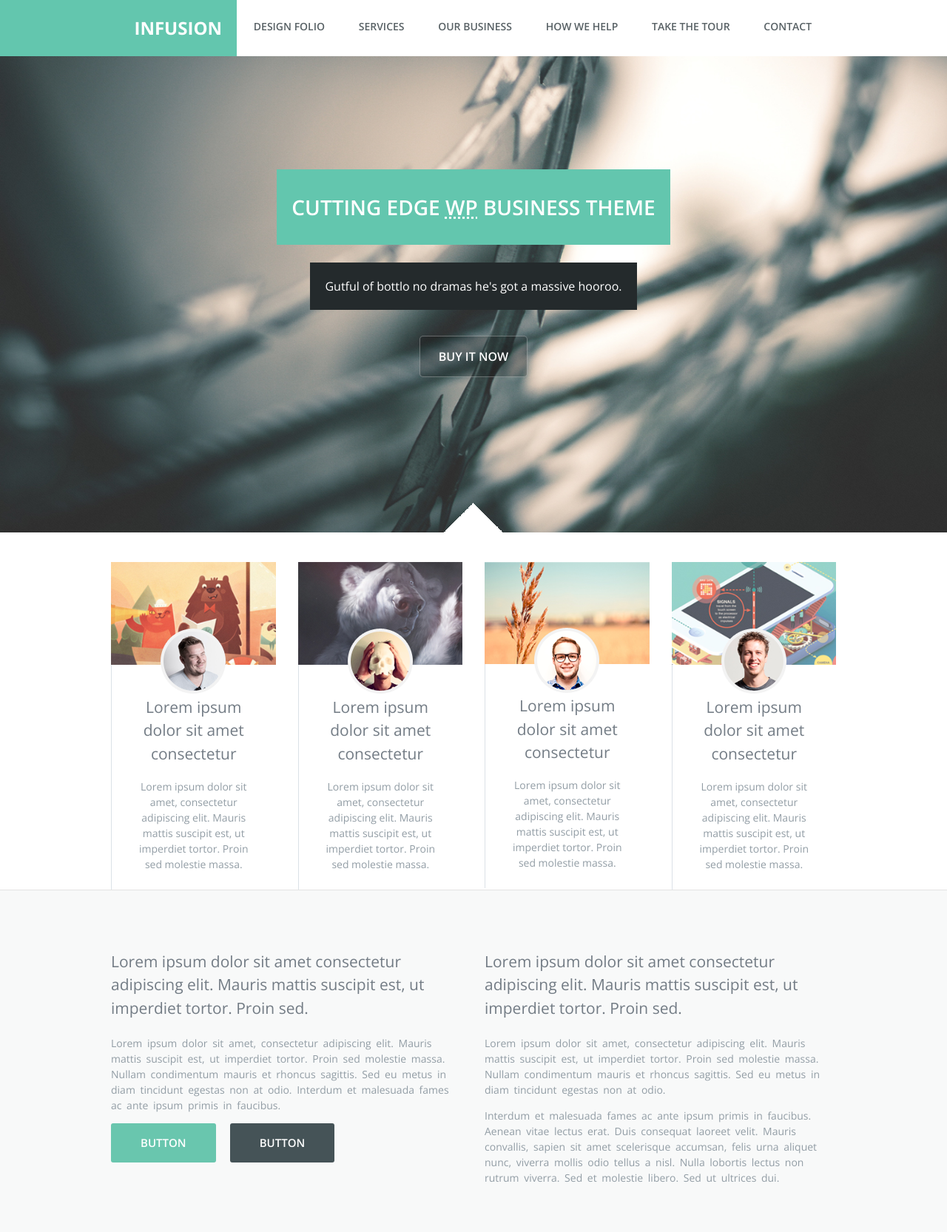
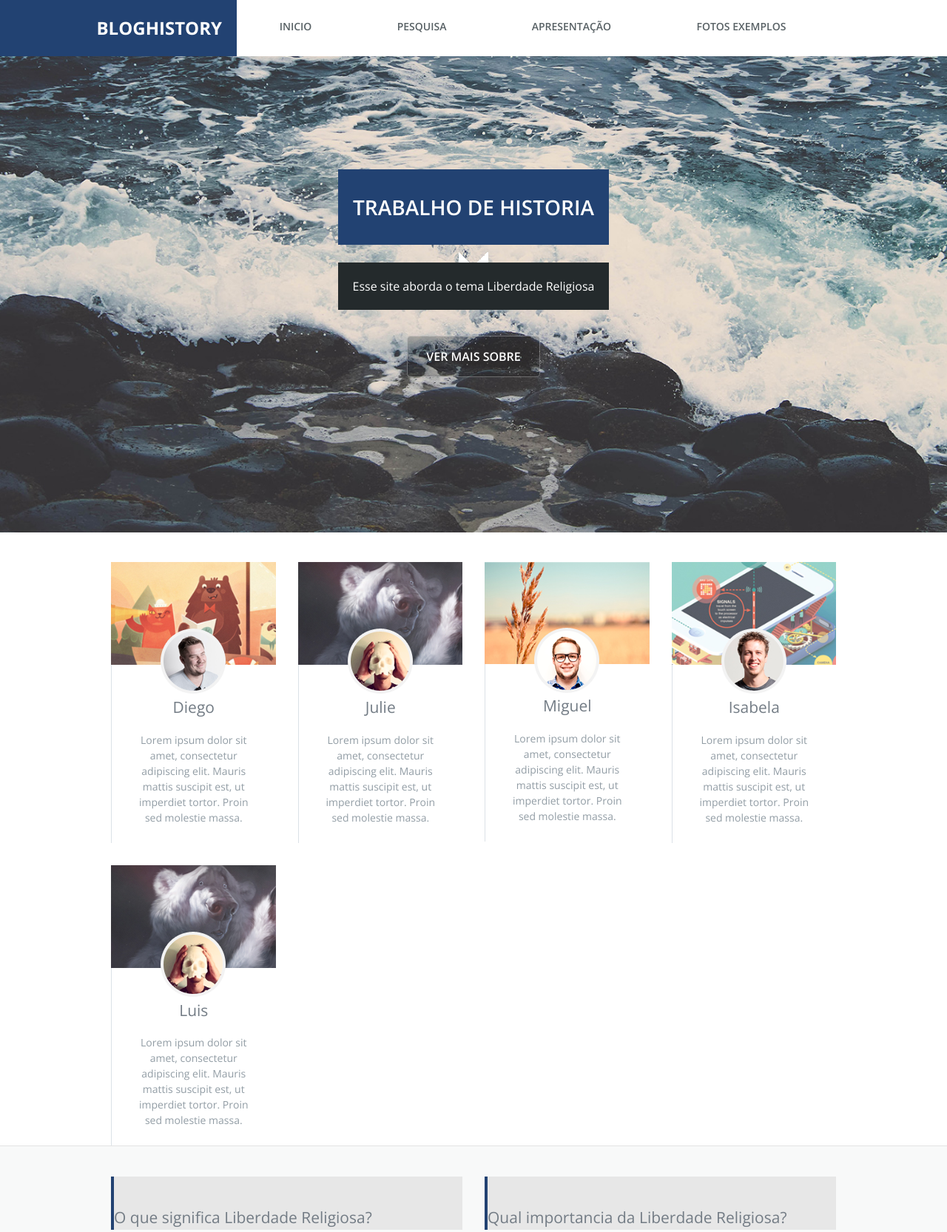
Before and after one commit to luisera2009/Testedosite, a plain HTML site: page index.html in a window 1280 px wide. Shown: the top 1666 px of the page at 74% size. Drawn offline with nearby package versions, Linux system fonts and the light colour scheme.

Commit message:
Site teste
teste do site

```diff
--- a/index.html
+++ b/index.html
@@ -20,28 +20,26 @@
     <body class="no-js">
 
         <header class="header">
-          <a href="index.html" class="logo-text">Infusion</a>
+          <a href="index.html" class="logo-text">BlogHistory</a>
 
           <button style="display: none;" class="header__btnMenu"> <i class="fas fa-bars fa-2x"></i> <span class="sr-only">Menu</span></button>
 
           <nav class="header__nav">
             <ul>
-              <li><a href="#">design folio</a></li>
-              <li><a href="#">services</a></li>
-              <li><a href="#">our business</a></li>
-              <li><a href="#">how we help</a></li>
-              <li><a href="#">take the tour</a></li>
-              <li><a href="#">contact</a></li>
+              <li><a href="#">Inicio</a></li>
+              <li><a href="#">Pesquisa</a></li>
+              <li><a href="#">Apresentação</a></li>
+              <li><a href="#">Fotos exemplos</a></li>
             </ul>
           </nav>
         </header>
 
         <section class="hero">
           <h1 class="hero__title">
-            Cutting edge <abbr title="Wordpress">WP</abbr> business theme
+            Trabalho de  Historia
           </h1>
-          <p class="hero__text">Gutful of bottlo no dramas he's got a massive hooroo.</p>
-          <a href="#" class="hero__btn">Buy it now</a>
+          <p class="hero__text">Esse site aborda o tema Liberdade Religiosa</p>
+          <a href="#" class="hero__btn">Ver mais sobre</a>
         </section>
 
         <div class="container">
@@ -54,7 +52,7 @@
                   <img src="img/teamsprite_01.png" alt="Carousel Img">
                 </div>
                 <div class="people-cards__content">
-                  <h2 class="people-cards__title">Lorem ipsum dolor sit amet consectetur</h2>
+                  <h2 class="people-cards__title">Diego</h2>
                   <p class="people-cards__text">Lorem ipsum dolor sit amet, consectetur adipiscing elit. Mauris mattis suscipit est, ut imperdiet tortor. Proin sed molestie massa.</p>
                 </div>
             </article>
@@ -67,7 +65,7 @@
                   <img src="img/teamsprite_02.png" alt="Carousel Img">
                 </div>
                 <div class="people-cards__content">
-                  <h2 class="people-cards__title">Lorem ipsum dolor sit amet consectetur</h2>
+                  <h2 class="people-cards__title">Julie</h2>
                   <p class="people-cards__text">Lorem ipsum dolor sit amet, consectetur adipiscing elit. Mauris mattis suscipit est, ut imperdiet tortor. Proin sed molestie massa.</p>
                 </div>
             </article>
@@ -80,7 +78,7 @@
                   <img src="img/teamsprite_03.png" alt="Carousel Img">
                 </div>
                 <div class="people-cards__content">
-                  <h2 class="people-cards__title">Lorem ipsum dolor sit amet consectetur</h2>
+                  <h2 class="people-cards__title">Miguel</h2>
                   <p class="people-cards__text">Lorem ipsum dolor sit amet, consectetur adipiscing elit. Mauris mattis suscipit est, ut imperdiet tortor. Proin sed molestie massa.</p>
                 </div>
             </article>
@@ -93,10 +91,22 @@
                   <img src="img/teamsprite_04.png" alt="Carousel Img">
                 </div>
                 <div class="people-cards__content">
-                  <h2 class="people-cards__title">Lorem ipsum dolor sit amet consectetur</h2>
+                  <h2 class="people-cards__title">Isabela</h2>
                   <p class="people-cards__text">Lorem ipsum dolor sit amet, consectetur adipiscing elit. Mauris mattis suscipit est, ut imperdiet tortor. Proin sed molestie massa.</p>
                 </div>
             </article>
+            <article class="people-cards__card">
+
+              <img src="img/c02.jpg" alt="Carousel Img" class="people-cards__image">
+
+              <div class="people-cards__avatar">
+                <img src="img/teamsprite_02.png" alt="Carousel Img">
+              </div>
+              <div class="people-cards__content">
+                <h2 class="people-cards__title">Luis</h2>
+                <p class="people-cards__text">Lorem ipsum dolor sit amet, consectetur adipiscing elit. Mauris mattis suscipit est, ut imperdiet tortor. Proin sed molestie massa.</p>
+              </div>
+          </article>
 
         </section>
         </div>
@@ -106,16 +116,20 @@
 
 
           <article>
-            <h3>Lorem ipsum dolor sit amet consectetur adipiscing elit. Mauris mattis suscipit est, ut imperdiet tortor. Proin sed.</h3>
-            <p>Lorem ipsum dolor sit amet, consectetur adipiscing elit. Mauris mattis suscipit est, ut imperdiet tortor. Proin sed molestie massa. Nullam condimentum mauris et rhoncus sagittis. Sed eu metus in diam tincidunt egestas non at odio. Interdum et malesuada fames ac ante ipsum primis in faucibus.</p>
-            <a href="#" class="button button-primary">BUTTON</a>
-            <a href="#" class="button button-secundary">BUTTON</a>
+            <h3>O que significa Liberdade Religiosa?</h3>
+            <p>Lorem ipsum dolor sit amet, consectetur adipiscing elit. Aliquam congue blandit pretium. Orci varius natoque penatibus et magnis dis parturient montes, nascetur ridiculus mus. Quisque vel orci id purus euismod posuere non ac magna. Maecenas euismod mollis ante, eget fermentum elit vehicula ut. Donec ut semper felis. Quisque rhoncus dapibus urna, in efficitur ipsum. Suspendisse quis placerat tortor, sed venenatis elit. Proin imperdiet consequat nisl, at luctus sem rutrum sed. Nulla luctus condimentum ligula dictum porta. Integer commodo, sem a volutpat dictum, neque sem convallis sem, fringilla semper nisi orci eu mi.
+              </p>
+
+
           </article>
+          <article>
+            <h3>Qual importancia da Liberdade Religiosa?</h3>
+            <p>Lorem ipsum dolor sit amet, consectetur adipiscing elit. Aliquam congue blandit pretium. Orci varius natoque penatibus et magnis dis parturient montes, nascetur ridiculus mus. Quisque vel orci id purus euismod posuere non ac magna. Maecenas euismod mollis ante, eget fermentum elit vehicula ut. Donec ut semper felis. Quisque rhoncus dapibus urna, in efficitur ipsum. Suspendisse quis placerat tortor, sed venenatis elit. Proin imperdiet consequat nisl, at luctus sem rutrum sed. Nulla luctus condimentum ligula dictum porta. Integer commodo, sem a volutpat dictum, neque sem convallis sem, fringilla semper nisi orci eu mi.</p>
 
+          </article>
           <article>
-            <h3>Lorem ipsum dolor sit amet consectetur adipiscing elit. Mauris mattis suscipit est, ut imperdiet tortor. Proin sed.</h3>
-            <p>Lorem ipsum dolor sit amet, consectetur adipiscing elit. Mauris mattis suscipit est, ut imperdiet tortor. Proin sed molestie massa. Nullam condimentum mauris et rhoncus sagittis. Sed eu metus in diam tincidunt egestas non at odio.</p>
-            <p>Interdum et malesuada fames ac ante ipsum primis in faucibus. Aenean vitae lectus erat. Duis consequat laoreet velit. Mauris convallis, sapien sit amet scelerisque accumsan, felis urna aliquet nunc, viverra mollis odio tellus a nisl. Nulla lobortis lectus non rutrum viverra. Sed et molestie libero. Sed ut ultrices dui.</p>
+            <h3>Quais as principais religiões no Brasil?</h3>
+            <p>Lorem ipsum dolor sit amet, consectetur adipiscing elit. Aliquam congue blandit pretium. Orci varius natoque penatibus et magnis dis parturient montes, nascetur ridiculus mus. Quisque vel orci id purus euismod posuere non ac magna. Maecenas euismod mollis ante, eget fermentum elit vehicula ut. Donec ut semper felis. Quisque rhoncus dapibus urna, in efficitur ipsum. Suspendisse quis placerat tortor, sed venenatis elit. Proin imperdiet consequat nisl, at luctus sem rutrum sed. Nulla luctus condimentum ligula dictum porta. Integer commodo, sem a volutpat dictum, neque sem convallis sem, fringilla semper nisi orci eu mi.</p>
           </article>
           </div>
         </section>
@@ -124,7 +138,7 @@
         <section class="last-articles">
             <div class="last-articles__title">
                 <div class="container">
-                    <h2>Latest Articles</h2>
+                    <h2>Exemplos de algumas religiões</h2>
                 </div>
             </div>
 
--- a/style/main.css
+++ b/style/main.css
@@ -28,7 +28,7 @@ img{
 
 .logo-text{
     text-transform: uppercase;
-    background-color: #63c6ae;
+    background-color: #224272;
     font-size: 24px;
     margin: 0;
     padding: 20px;
@@ -64,7 +64,7 @@ img{
     transition: .8s ease;
 }
 .header__nav a:hover {
-    color: #63c6ae;
+    color: #0c6dff;
 }
 .header__btnMenu{
     float: right;
@@ -171,12 +171,16 @@ img{
 
     background: linear-gradient(45deg, white 50%, transparent 50%) left calc(50% + 20px) bottom no-repeat,
                 linear-gradient(-45deg, white 50%, transparent 50%) left calc(50% - 20px) bottom no-repeat,
-                url(../img/01.jpg);
+                url(/img/02.jpg);
     background-size: 40px 40px, 40px 40px, cover;
+    background-position: center;
+    background-repeat: no-repeat;
+    position: relative;
+    opacity: 1;
 }
 
 .hero__title{
-    background-color: #63c6ae;
+    background-color: #224272;
     color: white;
     font-size: 28px;
     font-weight: 600;
@@ -214,15 +218,16 @@ img{
 
 
 .people-cards__card:hover{
-    outline: 5px solid #63c6ae;
+    outline: 5px solid #224272;
     outline-offset: -5px;
+
 }
 .people-cards__card:hover .people-cards__avatar img{
     transform: translateY(-50%);
 }
 .people-cards__card:hover .people-cards__title,
 .people-cards__card:hover .people-cards__text{
-    color: #63c6ae;
+    color: #224272;
 }
 
 .people-cards__image{
@@ -263,6 +268,8 @@ img{
     font-size: 21px;
     padding-top: 40px;
     font-weight: 400;
+    border-left: 4px solid #224272;
+    background-color: #e7e7e7;
 }
 .content p{
     color: #929da5;
@@ -277,24 +284,14 @@ img{
     font-size: 15px;
     margin-right: 15px;
     display: inline-block;
-    transition: background .5s;
+    transition: .5s;
 }
 .button:hover{
     background-color: #929da5;
 }
-.button-primary{
-    background-color: #69c6ae;
-    color: white;
-}
-.button-secundary{
-    background-color: #455357;
-    color: white;
-}
-
-
 
 .last-articles__title{
-    background-color: #63c6ae;
+    background-color: #224272;
     padding: 5px 0;
 }
 
@@ -336,9 +333,9 @@ img{
 
 
 .quote-container{
-    background-color: #63c6ae;
+    background-color: #224272;
     padding: 50px 0;
-    border-bottom: 12px solid #48b9a1;
+    border-bottom: 12px solid #224272;
 }
 
 .quote-slideshow h2{
```
Also changed, not shown: img/background1.jpg (added), img/foto 2.jpg (added), img/herobj2.jpg (added), style/normalize.css.
